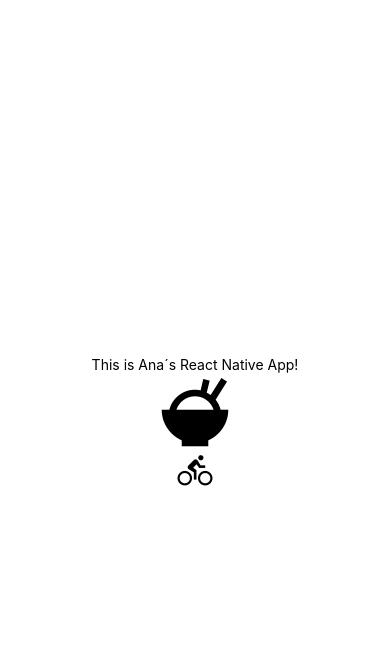
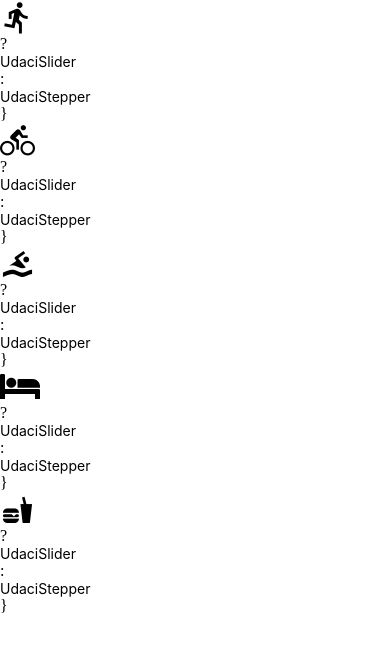
Before and after one commit to anaesperanzalin/UdaciFitness, a React Native app: screen / in a window 390 px wide. Shown: the top 652 px of the page. Built offline with nearby package versions, Linux system fonts and the light colour scheme.

Commit message:
AddEntry error

```diff
--- a/App.js
+++ b/App.js
@@ -1,29 +1,17 @@
-import { StatusBar } from 'expo-status-bar';
 import React from 'react';
-import { StyleSheet, Text, View } from 'react-native';
+import { View } from 'react-native';
 import { MaterialCommunityIcons } from '@expo/vector-icons';
 import { getMetricMetaInfo } from './utils/helpers';
-
-export default function App() {
+import AddEntry from "./components/AddEntry"
 
 
+export default class App extends React.Component {
+  render(){
+    return (
+      <View>
+        <AddEntry/>
 
-  return (
-    <View style={styles.container}>
-      <Text>This is Ana´s React Native App!</Text>
-
-      <MaterialCommunityIcons name="rice" size={80} color="black" />
-      {getMetricMetaInfo('bike').getIcon()}
-      <StatusBar style="auto" />
-    </View>
-  );
+      </View>
+    )
+  }
 }
-
-const styles = StyleSheet.create({
-  container: {
-    flex: 1,
-    backgroundColor: '#fff',
-    alignItems: 'center',
-    justifyContent: 'center',
-  },
-});
--- a/components/AddEntry.js
+++ b/components/AddEntry.js
@@ -1,14 +1,98 @@
 import React, { Component } from 'react'
-import { View, Text} from 'react-native'
+import { View } from 'react-native'
 import { getMetricMetaInfo } from '../utils/helpers'
+//import { Value } from 'react-native-reanimated'
+
+import UdaciSlider from "./UdaciSlider"
+import UdaciSteppers from "./UdaciSteppers"
+
 
 export default class AddEntry extends Component {
+
+    state ={
+    run: 0,
+    bike: 0,
+    swim: 0,
+    sleep: 0,
+    eat: 0,
+    }
+
+    increment = (metric) => {
+        const {max , step} = getMetricMetaInfo(metric)
+
+        this.setState( (state)=> {
+            const count = state [metric] + step
+
+            return {
+                ...state,
+                [metric] : count > max ?  max : count
+            }
+        })
+
+
+    }
+
+    decrement = (metric) => {
+
+        this.setState ( (state)=> {
+            const count = state [metric] - getMetricMetaInfo(metric).step
+            return {
+                ...state,
+                [metric]: count < 0 ? 0: count,
+            }
+        })
+    }
+
+
+    slide = (metric, value ) => {
+        this.setState(()=> ( {
+            [metric]: value,
+        }))
+
+
+    }
+
+
     render() {
+        const metaInfo = getMetricMetaInfo()
+
+
+
         return (
             <View>
 
-            {getMetricMetaInfo('bike').getIcon()}
+            {/* {getMetricMetaInfo('bike').getIcon()} */}
+            {Object.keys(metaInfo).map(
 
+                (key) => {
+                const { getIcon, type, ...rest } = metaInfo[key]
+                const value = this.state[key]
+
+
+                return(
+                    <View key={key}>
+                        {getIcon()}
+                        {type === "slider"}
+                        ? <UdaciSlider
+                        value = {value}
+                        onChange = {(value)=> this.slide(key, value)}
+                        {...rest}
+
+                        />
+                        : <UdaciSteppers
+                            value ={value}
+                            onIncrement = {()=> this.increment(key)}
+                            onDecrement = {() => this.decrement(key)}
+                            {...rest}
+                        />}
+
+
+
+                    </View>
+                )
+                }
+                )
+                }
 
             </View>
         )
--- /dev/null
+++ b/components/UdaciSlider.js
@@ -0,0 +1,12 @@
+import React from 'react'
+import {View, Text} from 'react-native'
+
+export default function UdaciSlider(){
+    return(
+        <View>
+            <Text>UdaciSlider</Text>
+
+        </View>
+
+    )
+}
--- /dev/null
+++ b/components/UdaciSteppers.js
@@ -0,0 +1,12 @@
+import React from 'react'
+import {View, Text} from 'react-native'
+
+export default function UdaciSlider(){
+    return(
+        <View>
+            <Text>UdaciStepper</Text>
+
+        </View>
+
+    )
+}
--- a/package.json
+++ b/package.json
@@ -19,7 +19,8 @@
     "react-native-reanimated": "~1.13.0",
     "react-native-screens": "~2.15.0",
     "react-native-unimodules": "~0.12.0",
-    "react-native-web": "~0.13.12"
+    "react-native-web": "~0.13.12",
+    "yarn": "^1.22.10"
   },
   "devDependencies": {
     "@babel/core": "~7.9.0",
```
Also changed, not shown: 1 other file (tests, documents, lock files or other folders).
